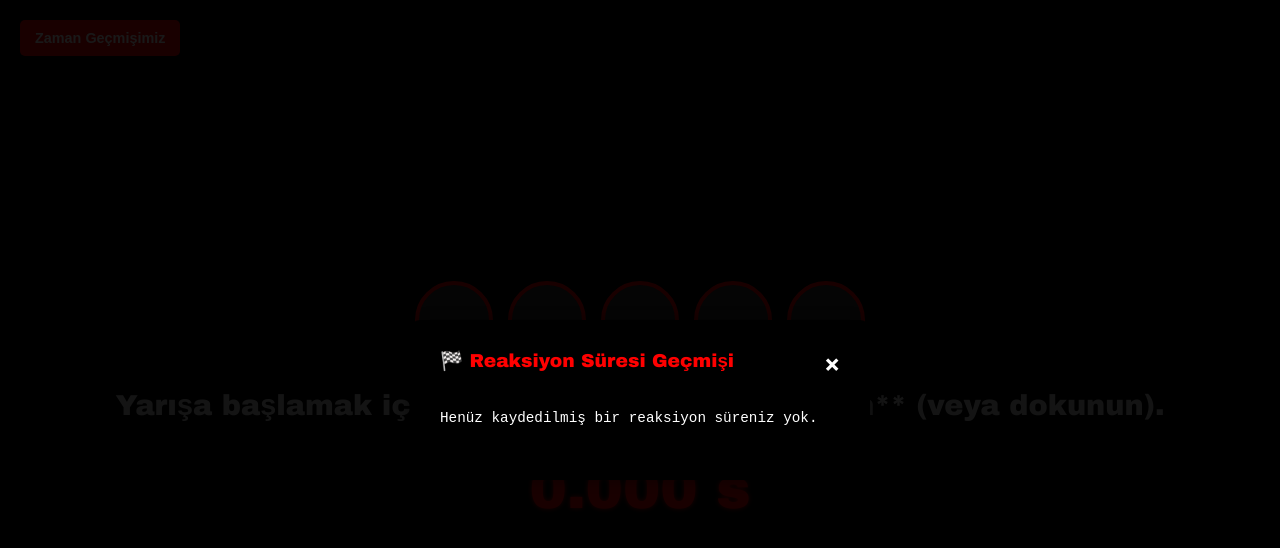
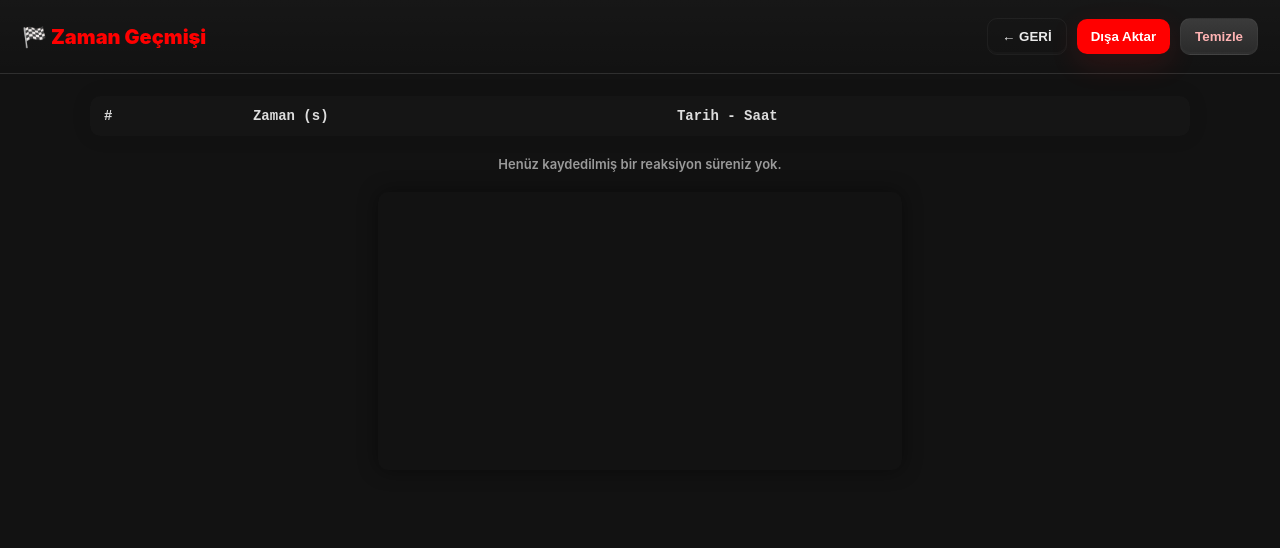
Before and after one commit to Fluxussgg/f1reflextest, a plain HTML site: page index.html in a window 1280 px wide. Both pictures are taken after a click on the button "Zaman Geçmişimiz". Drawn offline with Linux system fonts and the light colour scheme.

Commit message:
New update for reflex game

```diff
--- a/index.html
+++ b/index.html
@@ -1,159 +1,190 @@
 <!DOCTYPE html>
 <html lang="tr">
 <head>
-    <meta charset="UTF-8">
-    <meta name="viewport" content="width=device-width, initial-scale=1.0">
+<meta charset="UTF-8" />
+<meta name="viewport" content="width=device-width, initial-scale=1.0"/>
 <title>F1 Reflex Testi</title>
 <style>
-        /* CSS Başlangıcı */
-        body {
-            display: flex;
-            flex-direction: column;
-            align-items: center;
-            justify-content: center;
-            min-height: 100vh;
-            margin: 0;
-            background-color: #000000;
-            color: #ffffff;
-            font-family: 'Arial Black', sans-serif;
-            user-select: none;
-            cursor: pointer;
-            transition: background-color 0.5s;
+:root{
+    --bg: #000;
+    --accent: #ff0000;
+    --text: #eaeaea;
+    --glass: rgba(255,255,255,0.03);
 }
 
-        /* Yeni Buton ve Konumlandırma */
-        #history-button {
-            position: absolute;
-            top: 20px;
-            left: 20px;
-            padding: 10px 15px;
-            background-color: #ff0000;
-            color: white;
-            border: none;
-            border-radius: 5px;
-            cursor: pointer;
-            font-size: 0.9em;
-            font-weight: bold;
-            z-index: 100;
-            transition: background-color 0.2s;
+/* Genel stil */
+html,body{ height:100%; margin:0; padding:0; }
+body{
+    font-family: 'Inter', sans-serif;
+    background-color: var(--bg);
+    color: var(--text);
+    user-select:none;
+    overflow:hidden;
+    -webkit-font-smoothing:antialiased;
 }
 
-        #history-button:hover {
-            background-color: #670000;
+/* Oyun alanı */
+#game-area {
+    display:flex;
+    flex-direction:column;
+    align-items:center;
+    justify-content:center;
+    gap:12px;
+    height:100vh;
+    padding:24px;
+    box-sizing:border-box;
 }
 
-        /* Geçmiş Görüntüleme Modalı */
-        #history-modal {
-            position: fixed;
-            top: 0;
-            left: 0;
-            width: 100%;
-            height: 100%;
-            background-color: rgba(0, 0, 0, 0.9);
-            display: none;
-            justify-content: center;
-            align-items: center;
-            z-index: 200;
+#lights-container { display:flex; gap:14px; margin-bottom:20px; }
+.light{
+    width:80px; height:80px;
+    border-radius:50%;
+    background:#111;
+    border:4px solid var(--accent);
+    box-shadow: 0 0 4px var(--accent);
+    transition: all 0.12s ease;
+}
+.light.on{
+    background: var(--accent);
+    box-shadow:
+        0 0 6px var(--accent),
+        0 0 12px var(--accent),
+        0 0 18px var(--accent),
+        0 0 24px var(--accent);
 }
 
-        #history-content {
-            background-color: #000000;
-            padding: 30px;
-            border-radius: 10px;
-            width: 80%;
-            max-width: 400px;
-            max-height: 80%;
-            overflow-y: auto;
-            box-shadow: 0 0 20px rgba(0, 0, 0, 0.5);
+#status-display{
+    font-family:'Arial Black',sans-serif;
+    font-size:1.8em;
+    font-weight:900;
+    text-align:center;
+    color:#ccc;
 }
 
-        #history-content h3 {
-            margin-top: 0;
-            border-bottom: 2px solid #000000;
-            padding-bottom: 10px;
-            color: #ff0000;
+#reaction-time{
+    font-family:'Arial Black',sans-serif;
+    font-size:3.5em;
+    font-weight:900;
+    color: var(--accent);
+    text-shadow:0 0 5px var(--accent);
 }
 
-        #history-list {
-            list-style: none;
-            padding: 0;
+/* History button */
+#history-button{
+    position:fixed; left:20px; top:20px;
+    background:linear-gradient(180deg,#ff4b4b,#ff1720);
+    color:white; border:none; padding:10px 14px; border-radius:10px;
+    box-shadow:0 8px 24px rgba(255,20,20,0.12);
+    font-weight:800; cursor:pointer; z-index:60;
+}
+#history-button:active{ transform:translateY(1px); }
+
+/* History sayfası */
+#history-page{
+    position:fixed; inset:0;
+    background:#121212;
+    display:none;
+    opacity:0;
+    flex-direction:column;
+    z-index:200;
+    color:var(--text);
+    transition: opacity 0.3s ease;
 }
 
-        #history-list li {
-            padding: 8px 0;
-            border-bottom: 1px solid #000000;
-            display: flex;
-            justify-content: space-between;
-            font-family: monospace;
-            font-size: 1.1em;
+#history-page.active{
+    display:flex;
+    opacity:1;
 }
 
-        #history-list li:last-child {
-            border-bottom: none;
+.hist-top{
+    display:flex; align-items:center; gap:12px;
+    padding:18px 22px;
+    border-bottom:1px solid rgba(255,255,255,0.1);
+    background:linear-gradient(180deg, rgba(255,255,255,0.02), transparent);
+    z-index:2;
 }
+.hist-title{ font-weight:900; color:var(--accent); font-size:20px; }
+.hist-actions{ margin-left:auto; display:flex; gap:10px; align-items:center; }
+.btn{
+    padding:10px 14px; border-radius:10px; border:none; cursor:pointer;
+    font-weight:700; background:transparent; color:var(--text);
+    box-shadow:inset 0 -2px 0 rgba(255,255,255,0.02);
+}
+.btn.ghost{ border:1px solid rgba(255,255,255,0.05); }
+.btn.primary{
+    background: linear-gradient(180deg, #ff0000, #ff0000);
+    color:white; box-shadow:0 10px 30px rgba(255,30,30,0.12);
+}
+.btn.danger{
+    background: linear-gradient(180deg, #3b3b3b, #2a2a2a);
+    border:1px solid rgba(255,255,255,0.04);
+    color:#ffb3b3;
+}
+.btn:active{ transform:translateY(1px); }
 
-        .best-time {
-            color: rgb(255, 0, 0);
-            font-weight: bold;
+#history-body{
+    flex:1;
+    overflow-y:auto; /* scrollable */
+    padding:22px;
+    display:flex;
+    flex-direction:column;
+    gap:20px;
 }
+.history-table{
+    width:100%;
+    max-width:1100px;
+    margin:0 auto;
+    border-collapse:collapse;
+    background: rgba(255,255,255,0.02);
+    border-radius:10px;
+    font-family: monospace;
+    box-shadow: 0 0 20px rgba(0, 0, 0, 0.1);
+    overflow:hidden;
+}
+.history-table thead th{
+    text-align:left;
+    padding:12px 14px;
+    font-size:14px;
+    color:#ddd;
+    font-weight:800;
+    background: rgba(0, 0, 0, 0.1);
+}
+.history-table tbody td{
+    padding:12px 14px;
+    border-bottom:1px solid rgba(0, 0, 0, 0.05);
+    color:#cfcfcf;
+    font-size:15px;
+}
+.history-table tbody tr:nth-child(1) td{
+    color:var(--accent);
+    font-weight:900;
+}
+.muted{ color:#9a9a9a; font-weight:600; font-size:13px; text-align:center; }
 
-        .close-button {
-            float: right;
-            font-size: 1.5em;
-            font-weight: bold;
-            color: #ffffff;
-            cursor: pointer;
+/* Grafik alanı */
+#chart-container{
+    max-width:1100px;
+    margin:0 auto;
+    padding:12px;
+    background: #00000007;
+    border-radius:10px;
+    box-shadow:0 0 20px rgba(0, 0, 0, 0.436);
 }
-        .close-button:hover {
-            color: white;
+canvas{ width:100% !important; height:250px !important; }
+
+@media (max-width:800px){
+    .history-table thead th:nth-child(3),
+    .history-table tbody td:nth-child(3){ display:none; }
+    #reaction-time{ font-size:30px; }
+    .light{ width:48px; height:48px; }
 }
-        /* Diğer elementlerin stilleri aynı kalır */
-        #lights-container {
-            display: flex;
-            gap: 15px;
-            margin-bottom: 30px;
-        }
-
-        .light {
-            width: 70px;
-            height: 70px;
-            border-radius: 50%;
-            background-color: #333;
-            border: 4px solid #ff0000;
-            transition: background-color 0.1s, box-shadow 0.1s;
-        }
-
-        .light.on {
-            background-color: #cc0000;
-            box-shadow: 0 0 15px #ff4444, 0 0 30px #ff0000;
-        }
-
-        #status-display {
-            font-size: 1.8em;
-            font-weight: 900;
-            text-align: center;
-            min-height: 50px;
-            color: #ccc;
-        }
-
-        #reaction-time {
-            font-size: 3.5em;
-            color: #ff0000;
-            font-weight: 900;
-            margin-top: 20px;
-            text-shadow: 0 0 5px #ff0000;
-        }
-
-        .error {
-            color: #ff0000 !important;
-        }
-        /* CSS Bitişi */
 </style>
 </head>
 <body>
 
 <button id="history-button">Zaman Geçmişimiz</button>
 
+<div id="game-area">
     <div id="lights-container">
         <div class="light"></div>
         <div class="light"></div>
@@ -161,17 +192,28 @@
         <div class="light"></div>
         <div class="light"></div>
     </div>
+    <div id="status-display">Yarışa başlamak için tıklayın.</div>
+    <div id="reaction-time">0.000 s</div>
+</div>
 
-    <div id="status-display">Yarışa başlamak için herhangi bir yere **tıklayın** (veya dokunun).</div>
-
-    <div id="reaction-time">0.000 s</div>
-
-    <div id="history-modal">
-        <div id="history-content">
-            <span class="close-button" onclick="document.getElementById('history-modal').style.display = 'none';">&times;</span>
-            <h3>🏁 Reaksiyon Süresi Geçmişi</h3>
-            <ul id="history-list">
-                </ul>
+<div id="history-page" role="dialog" aria-modal="true" aria-hidden="true">
+    <div class="hist-top">
+        <div class="hist-title">🏁 Zaman Geçmişi</div>
+        <div class="hist-actions">
+            <button id="close-history" class="btn ghost">← GERİ</button>
+            <button id="export-button" class="btn primary">Dışa Aktar</button>
+            <button id="clear-button" class="btn danger">Temizle</button>
+        </div>
+    </div>
+    <div id="history-body">
+        <table class="history-table">
+            <thead>
+                <tr><th>#</th><th>Zaman (s)</th><th>Tarih - Saat</th></tr>
+            </thead>
+            <tbody id="history-tbody"></tbody>
+        </table>
+        <div id="no-records" class="muted" style="display:none;">Henüz kaydedilmiş bir reaksiyon süreniz yok.</div>
+        <div id="chart-container"><canvas id="history-chart"></canvas></div>
     </div>
 </div>
 
@@ -179,184 +221,155 @@
 <audio id="go-sound" src="go_sound.mp3" preload="auto"></audio>
 
 <script>
-        // JavaScript Başlangıcı
-        const lights = document.querySelectorAll('.light');
-        const statusDisplay = document.getElementById('status-display');
-        const reactionTimeDisplay = document.getElementById('reaction-time');
-        const totalLights = lights.length;
-        const historyButton = document.getElementById('history-button');
-        const historyModal = document.getElementById('history-modal');
-        const historyList = document.getElementById('history-list');
+// Oyun ve history değişkenleri
+const lights=document.querySelectorAll('.light');
+const statusDisplay=document.getElementById('status-display');
+const reactionTimeDisplay=document.getElementById('reaction-time');
 
-        // YENİ: Ses elementlerini seçme
-        const lightSound = document.getElementById('light-sound');
-        const goSound = document.getElementById('go-sound');
+const historyButton=document.getElementById('history-button');
+const historyPage=document.getElementById('history-page');
+const closeHistory=document.getElementById('close-history');
+const exportButton=document.getElementById('export-button');
+const clearButton=document.getElementById('clear-button');
+const historyTbody=document.getElementById('history-tbody');
+const noRecords=document.getElementById('no-records');
+const chartCanvas=document.getElementById('history-chart');
 
+let state='ready';
+let startTime=0;
+let lightsOutTimeout=null;
+let reactionHistory=[];
 
-        let state = 'ready';
-        let startTime = 0;
-        let lightsOutTimeout = null;
-        let reactionHistory = [];
+function uid(){ return 'id'+Math.random().toString(36).slice(2,9); }
+function fmtDate(iso){ const d=new Date(iso); const p=n=>String(n).padStart(2,'0'); return `${d.getFullYear()}-${p(d.getMonth()+1)}-${p(d.getDate())} ${p(d.getHours())}:${p(d.getMinutes())}:${p(d.getSeconds())}`; }
 
-        // --- Geçmiş Fonksiyonları ---
+function loadHistory(){
+    const raw=localStorage.getItem('f1ReactionHistory');
+    if(!raw){ reactionHistory=[]; return; }
+    try{
+        const parsed=JSON.parse(raw);
+        reactionHistory=parsed.map(item=>({
+            time:Number(item.time||item),
+            date:item.date||new Date().toISOString(),
+            id:item.id||uid()
+        }));
+        reactionHistory.sort((a,b)=>a.time-b.time);
+    }catch(e){ reactionHistory=[]; }
+}
+function persistHistory(){ localStorage.setItem('f1ReactionHistory', JSON.stringify(reactionHistory)); }
 
-        function loadHistory() {
-            const historyJSON = localStorage.getItem('f1ReactionHistory');
-            if (historyJSON) {
-                reactionHistory = JSON.parse(historyJSON);
-                // En iyi sürenin en üstte olmasını sağlamak için küçükten büyüğe sırala
-                reactionHistory.sort((a, b) => a - b);
-            }
+function renderHistoryTable(){
+    historyTbody.innerHTML='';
+    if(reactionHistory.length===0){ noRecords.style.display='block'; drawChart(); return; }
+    else noRecords.style.display='none';
+    reactionHistory.forEach((rec,i)=>{
+        const tr=document.createElement('tr');
+        const tdRank=document.createElement('td');
+        tdRank.textContent=i===0?'🥇':(i+1); tdRank.style.fontWeight=i===0?'900':'700';
+        const tdTime=document.createElement('td'); tdTime.textContent=rec.time.toFixed(3);
+        const tdDate=document.createElement('td'); tdDate.textContent=fmtDate(rec.date);
+        tr.appendChild(tdRank); tr.appendChild(tdTime); tr.appendChild(tdDate);
+        historyTbody.appendChild(tr);
+    });
+    drawChart();
 }
 
-        function saveReaction(time) {
-            // Sadece başarılı reaksiyonları (0.000 s'den büyük) kaydet
-            if (time > 0) {
-                reactionHistory.push(time);
-                // En iyi sürenin en üstte olması için tekrar sırala
-                reactionHistory.sort((a, b) => a - b);
-                // Sadece son 120 reaksiyonu tutmak isteyebiliriz
-                if (reactionHistory.length > 120) {
-                    reactionHistory = reactionHistory.slice(0, 120);
+function openHistory(){ renderHistoryTable(); historyPage.classList.add('active'); historyPage.setAttribute('aria-hidden','false'); historyPage.scrollTop=0; setTimeout(()=>closeHistory.focus(),50);}
+function closeHistoryPage(){ historyPage.classList.remove('active'); historyPage.setAttribute('aria-hidden','true'); }
+
+function exportHistory(){
+    if(reactionHistory.length===0){ alert('Dışa aktarılacak kayıt yok.'); return; }
+    const text=reactionHistory.map((r,i)=>`${i===0?'🥇 EN İYİ':`#${i+1}`}: ${r.time.toFixed(3)} s — ${fmtDate(r.date)}`).join('\n');
+    navigator.clipboard?.writeText(text).then(()=>alert('Geçmiş panoya kopyalandı.'));
 }
-                localStorage.setItem('f1ReactionHistory', JSON.stringify(reactionHistory));
-            }
+function clearHistory(){ if(confirm('Geçmişi tamamen silmek istediğinize emin misiniz?')){ reactionHistory=[]; persistHistory(); renderHistoryTable(); }}
+
+// Oyun işlemleri
+document.body.addEventListener('click', handleClick);
+document.body.addEventListener('touchstart', handleClick,{passive:false});
+
+function resetGame(){ lights.forEach(l=>l.classList.remove('on')); statusDisplay.textContent='Yarışa başlamak için tıklayın.'; reactionTimeDisplay.textContent='0.000 s'; state='ready'; clearTimeout(lightsOutTimeout); }
+
+function handleClick(e){
+    if(e.type==='touchstart') e.preventDefault();
+    if(historyPage.classList.contains('active')) return;
+    if(e.target===historyButton || historyButton.contains(e.target)) return;
+    if(state==='ready'){ startSequence(); }
+    else if(state==='waiting'){
+        clearTimeout(lightsOutTimeout); lights.forEach(l=>l.classList.add('on'));
+        statusDisplay.textContent='HATA! Çok erken başladınız.'; reactionTimeDisplay.textContent='Çok Erken'; state='complete';
+    }else if(state==='running'){
+        const stop=performance.now();
+        const reaction=(stop-startTime)/1000;
+        reactionHistory.push({time:Number(reaction), date:new Date().toISOString(), id:uid()});
+        reactionHistory.sort((a,b)=>a.time-b.time);
+        if(reactionHistory.length>120) reactionHistory=reactionHistory.slice(0,120);
+        persistHistory();
+        statusDisplay.textContent='REAKSİYON SÜRENİZ:'; reactionTimeDisplay.textContent=reaction.toFixed(3)+' s'; state='complete';
+    }else if(state==='complete'){ resetGame(); }
 }
 
-        function displayHistory() {
-            historyList.innerHTML = ''; // Listeyi temizle
+function startSequence(){
+    state='waiting'; statusDisplay.textContent='BEKLEYİN...'; reactionTimeDisplay.textContent='0.000 s'; lights.forEach(l=>l.classList.remove('on'));
+    let idx=0; const interval=900;
+    function next(){
+        if(idx<lights.length){ lights[idx].classList.add('on'); idx++; setTimeout(next,interval); }
+        else{ lightsOutTimeout=setTimeout(lightsOut,Math.random()*2500+1000); }
+    }
+    next();
+}
+function lightsOut(){ lights.forEach(l=>l.classList.remove('on')); statusDisplay.textContent='GİT! 🚦'; state='running'; startTime=performance.now(); }
 
-            if (reactionHistory.length === 0) {
-                historyList.innerHTML = '<li>Henüz kaydedilmiş bir reaksiyon süreniz yok.</li>';
-            } else {
-                reactionHistory.forEach((time, index) => {
-                    const listItem = document.createElement('li');
-                    const timeString = time.toFixed(3) + ' s';
+function drawChart(){
+    if(!chartCanvas) return;
+    const ctx=chartCanvas.getContext('2d');
+    const data=reactionHistory.map(r=>r.time.toFixed(3));
+    ctx.clearRect(0,0,chartCanvas.width,chartCanvas.height);
+    if(data.length<1) return;
+    const padding=30; const w=chartCanvas.width; const h=chartCanvas.height;
+    const maxVal=Math.max(...data,0.5);
+    const minVal=Math.min(...data,0.1);
 
-                    // En iyi reaksiyon süresini işaretle
-                    if (index === 0) {
-                        listItem.innerHTML = `<span>🥇 EN İYİ:</span> <span class="best-time">${timeString}</span>`;
-                    } else {
-                        listItem.innerHTML = `<span>#${index + 1}:</span> <span>${timeString}</span>`;
+    // Çizgi
+    ctx.beginPath();
+    data.forEach((val,i)=>{
+        const x=padding+(i/(data.length-1))*(w-padding*2);
+        const y=h-padding-(val/maxVal)*(h-padding*2);
+        if(i===0) ctx.moveTo(x,y); else ctx.lineTo(x,y);
+    });
+    ctx.strokeStyle='#ff0000'; ctx.lineWidth=2; ctx.stroke();
+
+    // Noktalar renk
+    data.forEach((val,i)=>{
+        const x=padding+(i/(data.length-1))*(w-padding*2);
+        const y=h-padding-(val/maxVal)*(h-padding*2);
+        let color='#ffff00';
+        if(val<=minVal+0.2) color='#22c55e';
+        else if(val>=maxVal-0.2) color='#ff0000';
+        ctx.fillStyle=color;
+        ctx.beginPath(); ctx.arc(x,y,5,0,2*Math.PI); ctx.fill();
+    });
+
+    // Y ekseni çizgileri
+    ctx.strokeStyle='rgba(255,255,255,0.2)';
+    ctx.lineWidth=1;
+    ctx.beginPath();
+    for(let i=0;i<=5;i++){
+        const y=padding+i*(h-2*padding)/5;
+        ctx.moveTo(padding,y); ctx.lineTo(w-padding,y);
     }
-                    historyList.appendChild(listItem);
-                });
-            }
-            historyModal.style.display = 'flex'; // Modalı göster
+    ctx.stroke();
 }
 
-        // --- Mevcut Oyun Fonksiyonları Güncellemeleri ---
+// Event listenerler
+historyButton.addEventListener('click',(e)=>{ e.stopPropagation(); loadHistory(); renderHistoryTable(); openHistory(); });
+closeHistory.addEventListener('click',(e)=>{ e.stopPropagation(); closeHistoryPage(); });
+exportButton.addEventListener('click',(e)=>{ e.stopPropagation(); exportHistory(); });
+clearButton.addEventListener('click',(e)=>{ e.stopPropagation(); clearHistory(); });
+document.addEventListener('keydown',(e)=>{ if(e.key==='Escape' && historyPage.classList.contains('active')) closeHistoryPage(); });
 
-        document.body.addEventListener('click', handleClick);
-        document.body.addEventListener('touchstart', handleClick);
-        historyButton.addEventListener('click', (e) => {
-            e.stopPropagation(); // Tıklamanın body'ye yayılmasını engeller
-            displayHistory();
-        });
-
-        // Modal dışına tıklayınca kapatma
-        historyModal.addEventListener('click', (e) => {
-            if (e.target === historyModal) {
-                historyModal.style.display = 'none';
-            }
-        });
-
-
-        function resetGame() {
-            lights.forEach(light => light.classList.remove('on'));
-            statusDisplay.textContent = 'Yarışa başlamak için herhangi bir yere **tıklayın** (veya dokunun).';
-            statusDisplay.classList.remove('error');
-            reactionTimeDisplay.textContent = '0.000 s';
-            state = 'ready';
-            clearTimeout(lightsOutTimeout);
-        }
-
-        function handleClick(event) {
-            if (event.type === 'touchstart') {
-                event.preventDefault();
-            }
-            // Eğer geçmiş modalı açıksa, oyuna değil moda tıklandı demektir.
-            if (historyModal.style.display === 'flex') {
-                return;
-            }
-
-            if (state === 'ready') {
-                startSequence();
-            } else if (state === 'waiting') {
-                // Hatalı Başlangıç (False Start)
-                clearTimeout(lightsOutTimeout);
-
-                // YENİ: Hatalı başlangıçta ışık sesini durdur
-                lightSound.pause();
-                lightSound.currentTime = 0;
-
-                lights.forEach(light => light.classList.add('on'));
-                statusDisplay.textContent = 'HATA! Çok erken başladınız. Tekrar denemek için tıklayın.';
-                statusDisplay.classList.add('error');
-                reactionTimeDisplay.textContent = 'Çok Erken';
-                state = 'complete';
-            } else if (state === 'running') {
-                // Işıklar söndüğünde tıklandı (Reaksiyon zamanı ölçülür)
-                const stopTime = performance.now();
-                const reactionTime = (stopTime - startTime) / 1000;
-
-                // YENİ: Başarılı süreyi kaydet
-                saveReaction(reactionTime);
-
-                statusDisplay.textContent = 'REAKSİYON SÜRENİZ:';
-                statusDisplay.classList.remove('error');
-                reactionTimeDisplay.textContent = reactionTime.toFixed(3) + ' s';
-                state = 'complete';
-            } else if (state === 'complete') {
-                resetGame();
-            }
-        }
-
-        function startSequence() {
-            state = 'waiting';
-            statusDisplay.textContent = 'BEKLEYİN...';
-            reactionTimeDisplay.textContent = '0.000 s';
-            lights.forEach(light => light.classList.remove('on'));
-
-            let lightIndex = 0;
-            const lightInterval = 900;
-
-            function turnOnNextLight() {
-                if (lightIndex < totalLights) {
-                    lights[lightIndex].classList.add('on');
-
-                    // YENİ: Işık yanarken ses çal
-                    lightSound.currentTime = 0; // Sesi baştan başlat
-                    // Sesin çalmasını deniyoruz, hata olursa konsola yazar (örn. tarayıcı kısıtlamaları)
-                    lightSound.play().catch(e => console.log("Ses çalma hatası:", e));
-
-                    lightIndex++;
-                    setTimeout(turnOnNextLight, lightInterval);
-                } else {
-                    const randomDelay = Math.random() * 2500 + 1000;
-                    lightsOutTimeout = setTimeout(lightsOut, randomDelay);
-                }
-            }
-
-            turnOnNextLight();
-        }
-
-        function lightsOut() {
-            lights.forEach(light => light.classList.remove('on'));
-            statusDisplay.textContent = 'GİT! 🚦';
-            statusDisplay.classList.remove('error');
-            startTime = performance.now();
-            state = 'running';
-
-            // YENİ: Işıklar söndüğünde GO sesini çal
-            goSound.currentTime = 0; // Sesi baştan başlat
-            goSound.play().catch(e => console.log("GO sesi çalma hatası:", e));
-        }
-
-        // Başlangıçta geçmişi yükle
 loadHistory();
 resetGame();
-        // JavaScript Bitişi
 </script>
 </body>
 </html>
```
Lines whose indentation alone changed are shown as unchanged.
